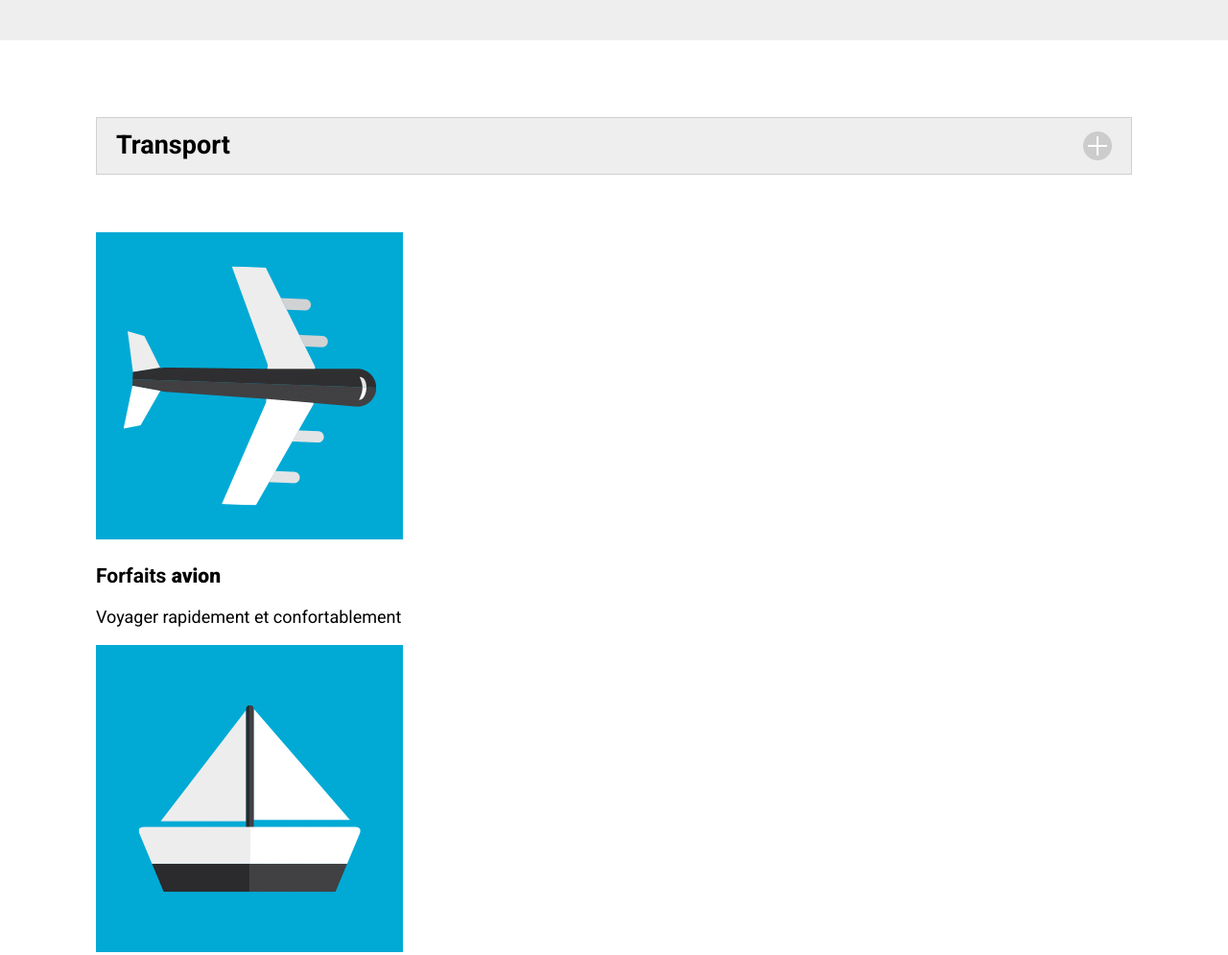
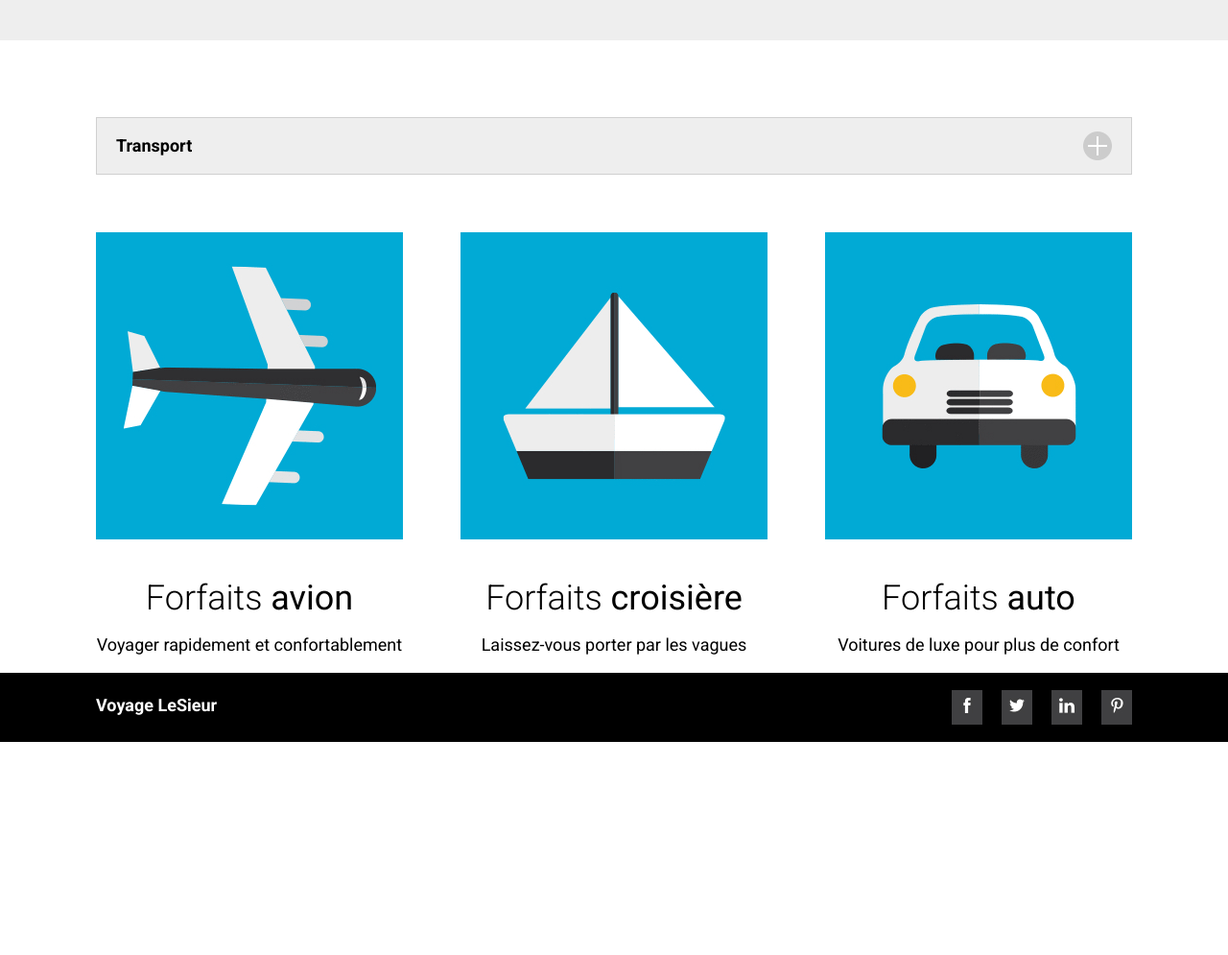
Before and after one commit to scarsaav/site1_voyagelesieur, a plain HTML site: page index.html in a window 1280 px wide. Shown: the part 240-1235 px from the top of the page at 96% size. After the commit the page ends 1013 px from the top, so only its background shows below. Drawn offline with Linux system fonts and the light colour scheme.

Commit message:
css completé

```diff
--- a/css/styles.css
+++ b/css/styles.css
@@ -135,3 +135,103 @@ h1{
     padding-left: 20px;
     padding-right: 20px;
 }
+
+h2{
+    font-size: 18px;
+    font-weight: 700;
+}
+
+.conteneur-transport{
+    display: grid;
+    grid-template-columns: 1fr 1fr 1fr;
+    gap: 60px;
+}
+
+article h3{
+    font-size: 36px;
+    font-weight: 300;
+    text-align: center;
+
+    margin-bottom: 0;
+}
+
+article p{
+    text-align: center;
+}
+
+
+
+/*FOOTER*/
+
+
+
+footer{
+    background-color: black;
+}
+
+footer a{
+    display: inline-block;
+    width: 32px;
+    height: 32px;
+}
+
+
+footer ul{
+    display: flex;
+    gap: 20px;
+
+    list-style-type: none;
+
+}
+
+
+footer .wrapper{
+    display: flex;
+    justify-content: space-between;
+}
+
+
+
+footer h4{
+    color: white;
+}
+
+.facebook{
+    background-image: url("../images/facebook_gris.jpg");
+}
+
+.twiter{
+    background-image: url("../images/twitter_gris.jpg");
+}
+
+.lincked{
+    background-image: url("../images/linkedin_gris.jpg");
+}
+
+.pinterest{
+    background-image: url("../images/pinterest_gris.jpg");
+}
+
+
+
+
+
+
+
+
+
+.facebooka:hover{
+    background-image: url("../images/facebook-survol.jpg");
+}
+
+.twiter a:hover{
+    background-image: url("../images/twitter-survol.jpg");
+}
+
+.lincked a:hover{
+    background-image: url("../images/linkedin-survol.jpg");
+}
+
+.pinterest a:hover{
+    background-image: url("../images/pinterest-survol.jpg");
+}
```
Also changed, not shown: 1 other file.
